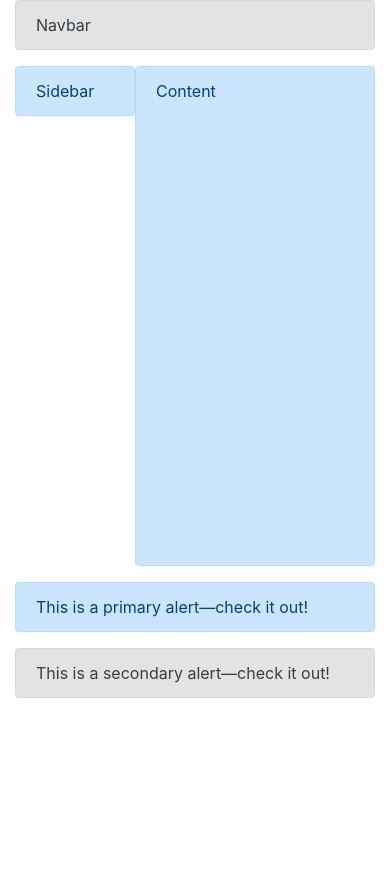
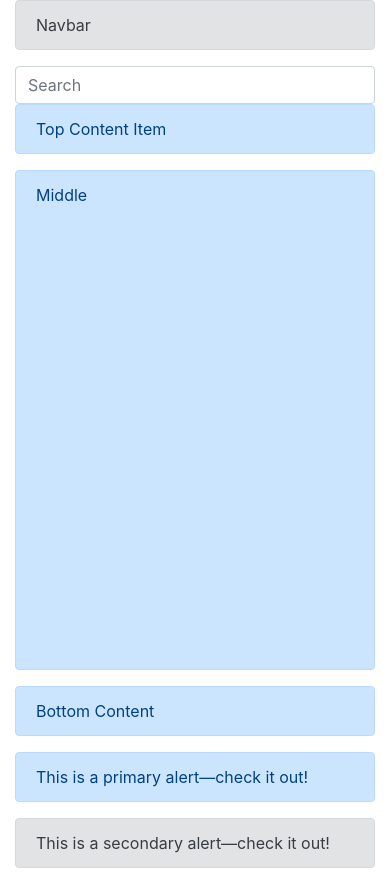
Before and after one commit to aditya2222/django-ecommerce, a Django app: page /bootstrap/ in a window 390 px wide. Before the commit the page ends 698 px from the top, so only its background shows below. Run offline with Django 3.2, Linux system fonts and the light colour scheme; some libraries are stand-ins or nearby versions.

Commit message:
browser sizes and breakpoints

```diff
--- a/products/templates/bootstrap/example.html
+++ b/products/templates/bootstrap/example.html
@@ -17,15 +17,28 @@
 				</div>
 			</div>
 		</div>
-		<div class="row no-gutters">
-			<div class="col-4">
+		<div class="row">
+			<!-- breakpoints -->
+			<div class="col-12 col-sm-12 col-md-6 col-lg-4 ml-auto">
+				<input type="text" class="form-control" placeholder="Search" name="">
+			</div>
+		</div>
+		<!-- ordering and offset -->
+		<div class="row">
+			<div class="col-12 ml-auto mr-auto col-lg-2 order-12">
 				<div class="alert alert-primary" role="alert">
-					Sidebar
+					Bottom Content
 				</div>
 			</div>
-			<div class="col-8">
+			<!-- after col-8 and col-2 only space for col-2 is left so it shifts the col-12 down on to the next line -->
+			<div class="col-12 col-lg-8 ml-auto mr-auto order-6 ">
 				<div class="alert alert-primary" role="alert" style="min-height: 500px">
-					Content
+					Middle
+				</div>
+			</div>
+			<div class="col-12 ml-auto mr-auto col-lg-2 order-3">
+				<div class="alert alert-primary" role="alert">
+					Top Content Item
 				</div>
 			</div>
 		</div>
```
